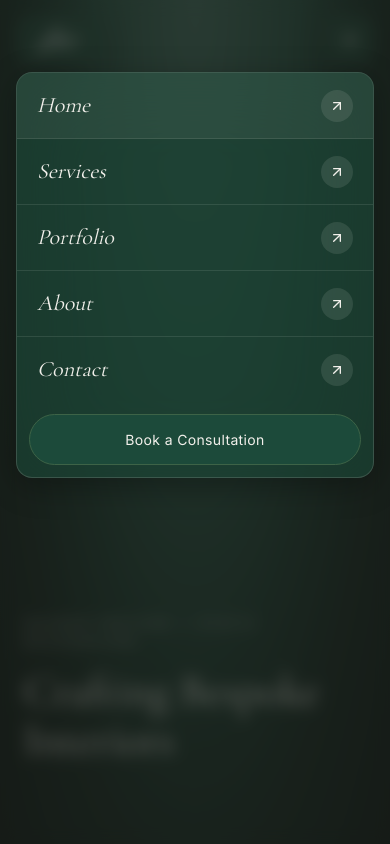
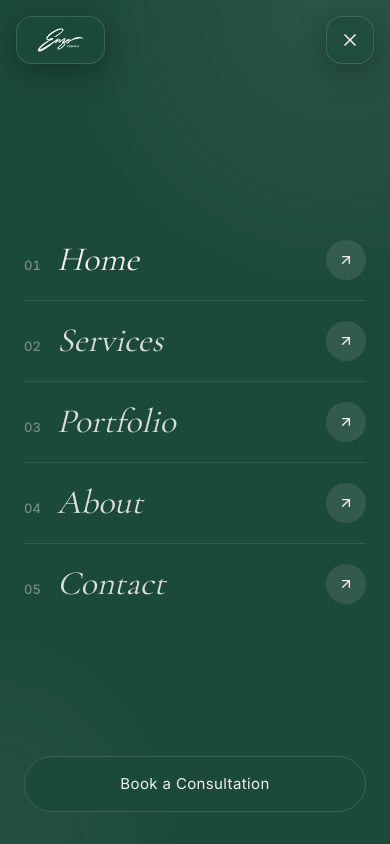
Before and after one commit to NPATELGROUP-LTD/Enzo-Interiors, a Next.js app in the folder apps/web/: page / in a window 390 px wide. Both pictures are taken after a click on the button "Open menu". Shown: the top 844 px of the page. Built offline with nearby package versions, Linux system fonts and the light colour scheme.

Commit message:
feat(Navbar): implement full-screen mobile menu with scroll lock and escape key functionality

```diff
--- a/apps/web/src/components/layout/Navbar.tsx
+++ b/apps/web/src/components/layout/Navbar.tsx
@@ -205,6 +205,48 @@ export function Navbar() {
     };
   }, []);
 
+  // Lock body scroll while the full-screen mobile menu is open — this is a
+  // real full-viewport takeover, not a floating card, so the page behind it
+  // must not scroll independently.
+  useEffect(() => {
+    if (!mobileOpen) return;
+    const { overflow } = document.body.style;
+    document.body.style.overflow = "hidden";
+    return () => {
+      document.body.style.overflow = overflow;
+    };
+  }, [mobileOpen]);
+
+  // Escape closes the menu, matching the panel's dialog-like takeover of
+  // the screen.
+  useEffect(() => {
+    if (!mobileOpen) return;
+    const onKey = (e: KeyboardEvent) => {
+      if (e.key === "Escape") setMobileOpen(false);
+    };
+    window.addEventListener("keydown", onKey);
+    return () => window.removeEventListener("keydown", onKey);
+  }, [mobileOpen]);
+
+  // "exit" mirrors "hidden" but staggers in reverse (last row leaves
+  // first) with a quicker, delay-free transition — closing should feel
+  // snappier than the opening reveal, not just play it backwards.
+  const menuListVariants = {
+    hidden: {},
+    show: { transition: { staggerChildren: 0.06, delayChildren: 0.1 } },
+    exit: { transition: { staggerChildren: 0.04, staggerDirection: -1 } },
+  };
+  const menuItemVariants = {
+    hidden: { opacity: 0, y: 24 },
+    show: { opacity: 1, y: 0, transition: { duration: 0.4, ease: [0.32, 0.72, 0, 1] as const } },
+    exit: { opacity: 0, y: 16, transition: { duration: 0.22, ease: [0.32, 0.72, 0, 1] as const } },
+  };
+  const ctaVariants = {
+    hidden: { opacity: 0, y: 24 },
+    show: { opacity: 1, y: 0, transition: { duration: 0.4, ease: [0.32, 0.72, 0, 1] as const, delay: 0.3 } },
+    exit: { opacity: 0, y: 16, transition: { duration: 0.2, ease: [0.32, 0.72, 0, 1] as const } },
+  };
+
   const openPanel = (path: string) => {
     if (closeTimer.current) clearTimeout(closeTimer.current);
     setActivePath(path);
@@ -229,7 +271,7 @@ export function Navbar() {
 
   return (
     <>
-      <div className="pointer-events-none fixed inset-x-0 top-0 z-50">
+      <div className="pointer-events-none fixed inset-x-0 top-0 z-[70]">
         {/* Logo (left) + CTA / mobile toggle (right) — independent row so
             the center dock below can grow without shifting these. On
             mobile this is a floating gapped row like the dock. On desktop
@@ -461,63 +503,89 @@ export function Navbar() {
         </div>
       </div>
 
-      {/* Mobile menu — a plain, direct list. Every main page is one
-          full-width row (the whole row is the Link, big label + a "go"
-          badge) with nothing else competing for attention — no taglines,
-          no chip clutter — so tapping straight through to Home/Services/
-          Portfolio/etc. is unmistakable. */}
+      {/* Mobile menu — a full-viewport takeover rather than a floating card,
+          so it reads as its own screen: large tappable rows front and
+          center, no page content bleeding through underneath. Sits at
+          z-[60], below the fixed top row's z-[70] so the logo + the same
+          toggle button (now showing X) stay visible and usable as the
+          close control throughout. */}
       <AnimatePresence>
         {mobileOpen && (
-          <>
           <motion.div
             initial={{ opacity: 0 }}
-              animate={{ opacity: 1 }}
-              exit={{ opacity: 0 }}
-              transition={{ duration: 0.25 }}
+            animate={{ opacity: 1, transition: { duration: 0.3, ease: [0.32, 0.72, 0, 1] } }}
+            exit={{ opacity: 0, transition: { duration: 0.35, ease: [0.32, 0.72, 0, 1], delay: 0.1 } }}
+            role="dialog"
+            aria-modal="true"
+            aria-label="Mobile navigation"
+            className="fixed inset-0 z-[60] flex flex-col overflow-y-auto bg-enzo-forest md:hidden"
+          >
+            {/* Ambient texture so the full-bleed forest fill doesn't read
+                as a flat block of color — matches the glass treatment used
+                elsewhere in the nav (soft radial glow, subtle top vignette). */}
+            <div
+              aria-hidden
+              className="pointer-events-none absolute inset-0 opacity-70"
+              style={{
+                background:
+                  "radial-gradient(120% 60% at 85% 0%, rgba(243,235,220,0.10), transparent 60%), radial-gradient(90% 50% at 0% 100%, rgba(243,235,220,0.06), transparent 55%)",
+              }}
+            />
+
+            <div className="relative flex flex-1 flex-col px-6 pt-28 pb-8">
+              <motion.nav
+                variants={menuListVariants}
+                initial="hidden"
+                animate="show"
+                exit="exit"
+                className="flex flex-1 flex-col justify-center divide-y divide-enzo-cream/10"
+              >
+                {navLinks.map((link, i) => {
+                  const isActive = pathname === link.path;
+                  return (
+                    <motion.div key={link.path} variants={menuItemVariants}>
+                      <Link
+                        href={link.path}
                         onClick={() => setMobileOpen(false)}
-              className="fixed inset-0 z-[55] bg-enzo-dark/60 backdrop-blur-sm md:hidden"
-            />
-            <motion.div
-              initial={{ opacity: 0, y: -16 }}
-              animate={{ opacity: 1, y: 0 }}
-              exit={{ opacity: 0, y: -16 }}
-              transition={{ duration: 0.3, ease: [0.32, 0.72, 0, 1] }}
+                        className="group flex items-center justify-between gap-4 py-5 active:opacity-70"
+                      >
+                        <span className="flex items-baseline gap-4">
+                          <span className="text-[13px] font-medium tabular-nums text-enzo-cream/40">
+                            0{i + 1}
+                          </span>
+                          <span
                             className={cn(
-                "fixed inset-x-4 top-[4.5rem] z-[60] overflow-hidden md:hidden",
-                PIECE_RADIUS,
-                GLASS,
+                              "font-serif italic text-[34px] leading-none text-enzo-cream transition-colors duration-200",
+                              isActive ? "text-enzo-cream" : "text-enzo-cream/90",
                             )}
                           >
-              <div className="flex flex-col divide-y divide-enzo-cream/10">
-                {navLinks.map((link) => {
-                  const isActive = pathname === link.path;
-                  return (
-                    <Link
-                      key={link.path}
-                      href={link.path}
-                      onClick={() => setMobileOpen(false)}
-                      className={cn(
-                        "flex items-center justify-between gap-3 px-5 py-4 active:bg-enzo-cream/[0.08]",
-                        isActive && "bg-enzo-cream/[0.06]",
-                      )}
-                    >
-                      <span className="font-serif italic text-[22px] text-enzo-cream">{link.label}</span>
-                      <span className="flex h-8 w-8 flex-shrink-0 items-center justify-center rounded-full bg-enzo-cream/10">
+                            {link.label}
+                          </span>
+                        </span>
+                        <span className="flex h-10 w-10 flex-shrink-0 items-center justify-center rounded-full bg-enzo-cream/10 transition-transform duration-200 group-active:scale-90">
                           <ArrowUpRight className="h-4 w-4 text-enzo-cream" />
                         </span>
                       </Link>
+                    </motion.div>
                   );
                 })}
-              </div>
-              <div className="p-3">
-                <Button asChild size="md" className="w-full justify-center">
+              </motion.nav>
+
+              <motion.div
+                variants={ctaVariants}
+                initial="hidden"
+                animate="show"
+                exit="exit"
+                className="pt-6"
+              >
+                <Button asChild size="lg" className="w-full justify-center">
                   <Link href="/booking" onClick={() => setMobileOpen(false)}>
                     Book a Consultation
                   </Link>
                 </Button>
+              </motion.div>
             </div>
           </motion.div>
-          </>
         )}
       </AnimatePresence>
     </>
```
Lines whose indentation alone changed are shown as unchanged.
